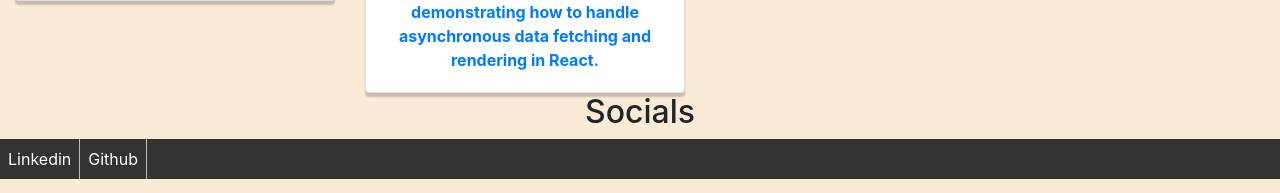
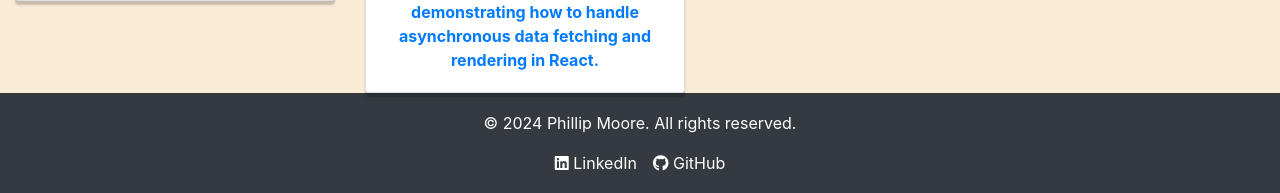
Before and after one commit to Phillipmoore01/Phillipmoore01.github.io, a PHP site: page / in a window 1280 px wide. Shown: the part 868-1061 px from the top of the page. Run offline with PHP 8.4, Linux system fonts and the light colour scheme; some libraries are stand-ins or nearby versions.

Commit message:
Redid footer and center navbar and footer contents

```diff
--- a/index.html
+++ b/index.html
@@ -32,12 +32,14 @@
             </ul>
         </div>
     </nav>
+
+    <main>
         <section>
             <h1 class="buffer">HELLO IM UPHERE</h1>
         </section>
         <section>
             <h1>Phillip Moore</h1>
-        <h2>Junior Backend Developer & Junior Video Game Developer</h2>
+            <h2>Junior Full Stack Developer & Part Time Video Game Developer</h2>
         </section>
         <section>
             <p class="Hbox">Hello there! I'm Phillip, a freshly graduated software engineer with a passion for crafting elegant solutions to complex problems.
@@ -89,23 +91,29 @@
                 </a>
             </div>
         </div>
-        <!--    -->
+    </main>
 
-    </section>
+    <footer class="footer">
+        <div class="container">
+            <div class="footer-content">
+                <div class="copyright">
+                    &copy; 2024 Phillip Moore. All rights reserved.
+                </div>
+                <div class="social-links">
+                    <a href="https://www.linkedin.com/in/phillip-moore-aa41402a2/">
+                        <i class="fab fa-linkedin"></i> LinkedIn
+                    </a>
+                    <a href="https://github.com/Phillipmoore01">
+                        <i class="fab fa-github"></i> GitHub
+                    </a>
+                </div>
+            </div>
+        </div>
+    </footer>
+
     <script src="https://code.jquery.com/jquery-3.3.1.slim.min.js" integrity="sha384-q8i/X+965DzO0rT7abK41JStQIAqVgRVzpbzo5smXKp4YfRvH+8abtTE1Pi6jizo" crossorigin="anonymous"></script>
     <script src="https://cdn.jsdelivr.net/npm/popper.js@1.14.7/dist/umd/popper.min.js" integrity="sha384-UO2eT0CpHqdSJQ6hJty5KVphtPhzWj9WO1clHTMGa3JDZwrnQq4sF86dIHNDz0W1" crossorigin="anonymous"></script>
     <script src="https://cdn.jsdelivr.net/npm/bootstrap@4.3.1/dist/js/bootstrap.min.js" integrity="sha384-JjSmVgyd0p3pXB1rRibZUAYoIIy6OrQ6VrjIEaFf/nJGzIxFDsf4x0xIM+B07jRM" crossorigin="anonymous"></script>
+    <script src="https://kit.fontawesome.com/a076d05399.js" crossorigin="anonymous"></script>
 </body>
-
-<footer>
-    <h2>Socials</h2>
-    <!-- Links to Linkedin, Github and Email-->
-     <section>
-        <ul>
-            <li><a href="https://www.linkedin.com/in/phillip-moore-aa41402a2/"> Linkedin</a></li>
-            <li><a href="https://github.com/Phillipmoore01"> Github</a></li>
-        </ul>
-     </section>
-</footer>
-
 </html>
--- a/styles/default.css
+++ b/styles/default.css
@@ -97,3 +97,68 @@ p{
     margin-left: auto;
     margin-right: auto;
     }
+
+/* Sticky footer styles */
+html, body {
+    height: 100%;
+    margin: 0;
+}
+
+body {
+    display: flex;
+    flex-direction: column;
+}
+
+main {
+    flex: 1 0 auto;
+}
+
+/* Navbar styles */
+.navbar {
+    text-align: center;
+}
+
+.navbar-brand {
+    margin: 0 auto;
+}
+
+.navbar-nav {
+    margin: 0 auto;
+}
+
+/* Footer styles */
+.footer {
+    flex-shrink: 0;
+    background-color: #343a40;
+    color: white;
+    padding: 1rem 0;
+    margin-top: auto;
+    text-align: center;
+}
+
+.footer a {
+    color: white;
+    text-decoration: none;
+}
+
+.footer a:hover {
+    color: #17a2b8;
+    text-decoration: none;
+}
+
+.footer-content {
+    display: flex;
+    flex-direction: column;
+    align-items: center;
+    gap: 1rem;
+}
+
+.social-links {
+    display: flex;
+    gap: 1rem;
+    justify-content: center;
+}
+
+.copyright {
+    text-align: center;
+}
```
Also changed, not shown: about.html (+22 -0 lines), contact.html (+19 -7 lines). Lines whose indentation alone changed are shown as unchanged.
